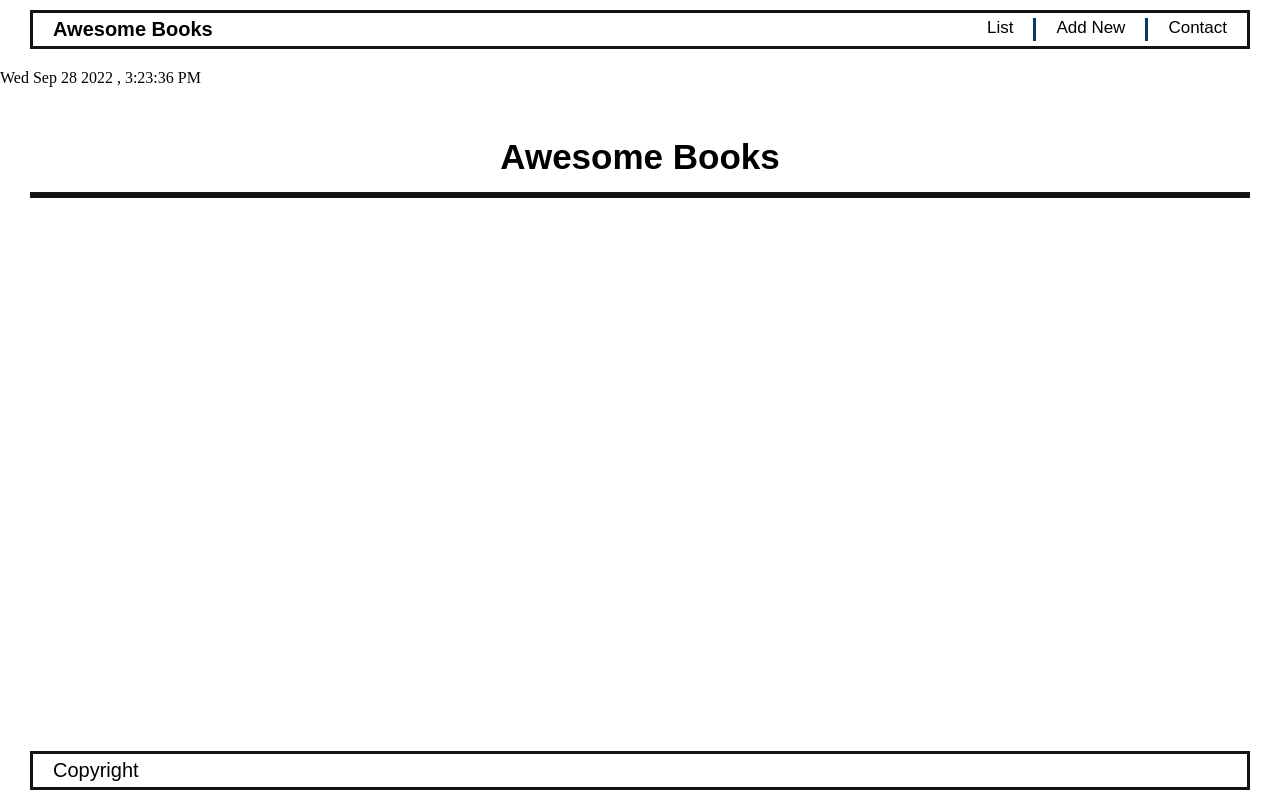
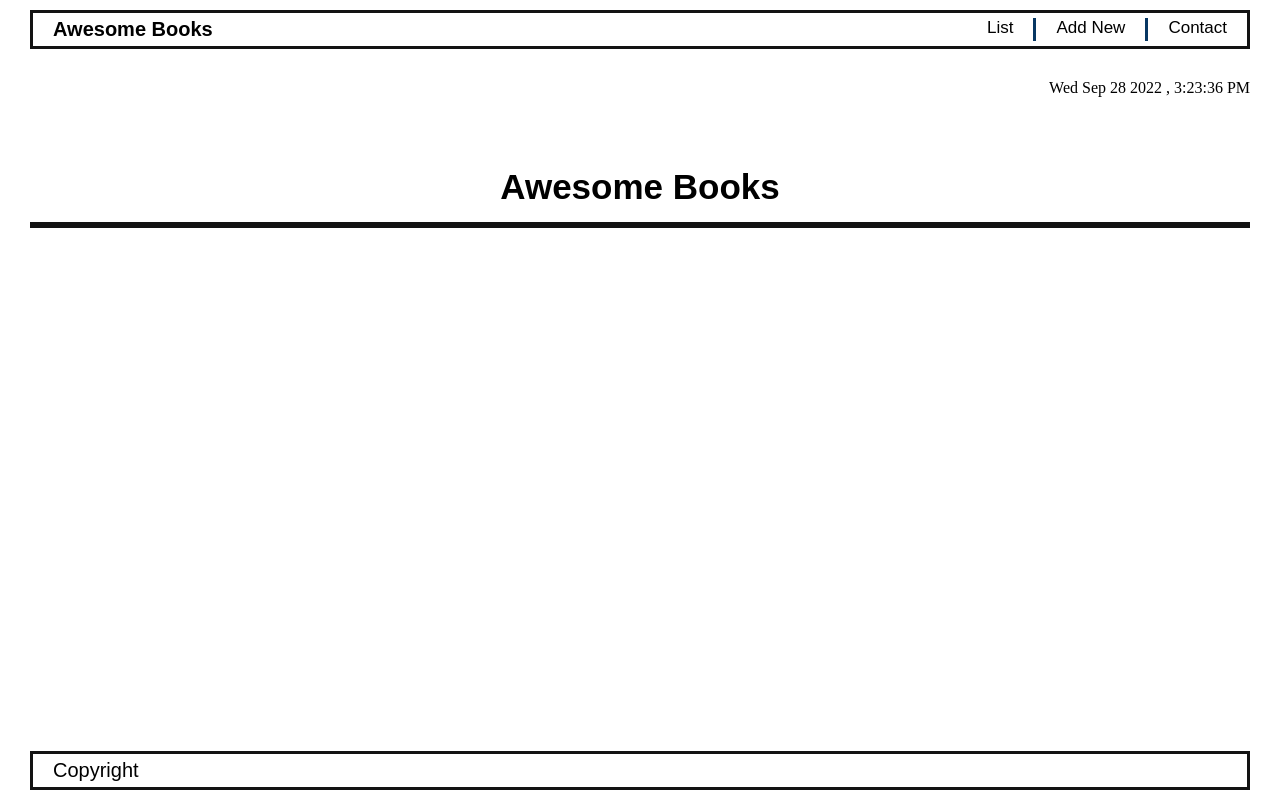
Before and after one commit to Masouma864/Awesome-Books, a website: page index.html in a window 1280 px wide. Drawn offline with Linux system fonts and the light colour scheme.

Commit message:
Add live date and live

```diff
--- a/css/styles.css
+++ b/css/styles.css
@@ -175,3 +175,9 @@
       font-family: bubblegum, sans-serif;
       font-size: 20px;
     }
+     /* Time and date */
+  #time {
+    display: flex;
+    justify-content: flex-end;
+    padding: 10px 30px 20px;
+  }
```
